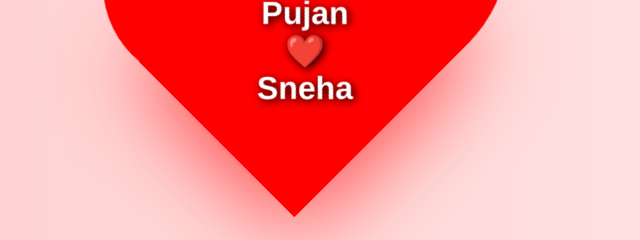
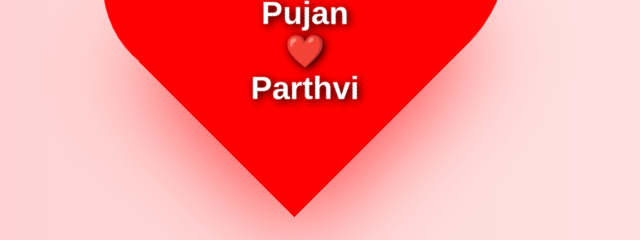
Before and after one commit to pujanpandit/heart, a plain HTML site: page index.html in a window 1280 px wide. Shown: the part 349-589 px from the top of the page, 335-975 px from the left. Drawn offline with Linux system fonts and the light colour scheme.

Commit message:
update: new changes

```diff
--- a/index.html
+++ b/index.html
@@ -75,7 +75,7 @@
   <div class="heart">
     <div class="names">
       <span>Pujan ❤️</span>
-      <span>Sneha</span>
+      <span>Parthvi</span>
     </div>
   </div>
 </body>
```
